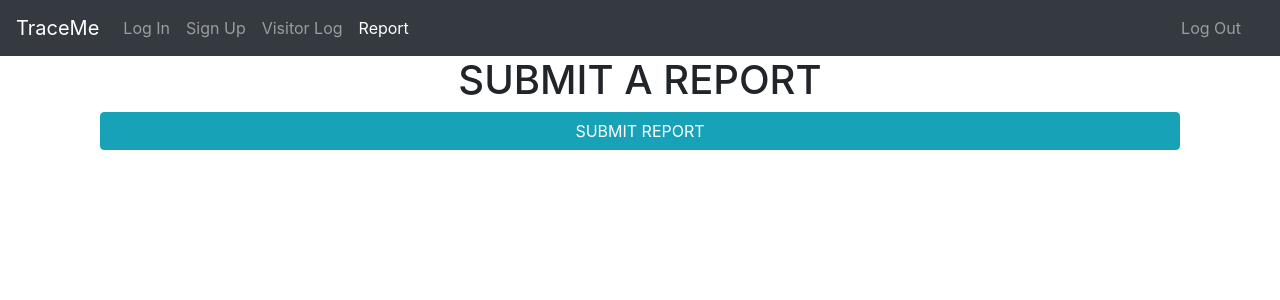
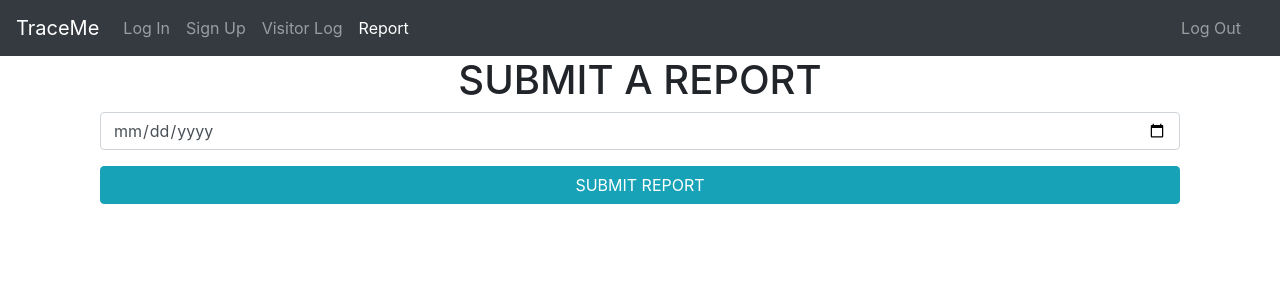
Before and after one commit to wickbushong/trace-me-2, a React (Create React App) app in the folder client/: page /report in a window 1280 px wide. Shown: the top 300 px of the page. Built offline with nearby package versions, Linux system fonts and the light colour scheme.

Commit message:
Figuring out date time picker in react bootstrap.

```diff
--- a/client/package.json
+++ b/client/package.json
@@ -11,6 +11,8 @@
     "popper.js": "^1.16.1",
     "react": "^17.0.1",
     "react-bootstrap": "^1.4.0",
+    "react-bootstrap-datetimepicker": "0.0.22",
+    "react-datetime-bootstrap": "^1.4.7",
     "react-dom": "^17.0.1",
     "react-redux": "^7.2.2",
     "react-router-dom": "^5.2.0",
--- a/client/src/components/reports/ReportForm.js
+++ b/client/src/components/reports/ReportForm.js
@@ -1,6 +1,8 @@
 import React from 'react'
 import Form from 'react-bootstrap/Form'
 import Button from 'react-bootstrap/Button'
+// var DateTimeField = require('react-bootstrap-datetimepicker');
+// import {DateTime} from 'react-datetime-bootstrap'
 
 
 class ReportForm extends React.Component {
@@ -9,6 +11,9 @@ class ReportForm extends React.Component {
         return (
             <Form>
 
+                <Form.Group controlId="formDate">
+                    <Form.Control type="date" id="date-input" className="form-control datetimepicker-input" />
+                </Form.Group>
                 <Button type="submit" variant="info" block >SUBMIT REPORT</Button>
             </Form>
         )
```
Also changed, not shown: 2 other files (tests, documents, lock files or other folders).
